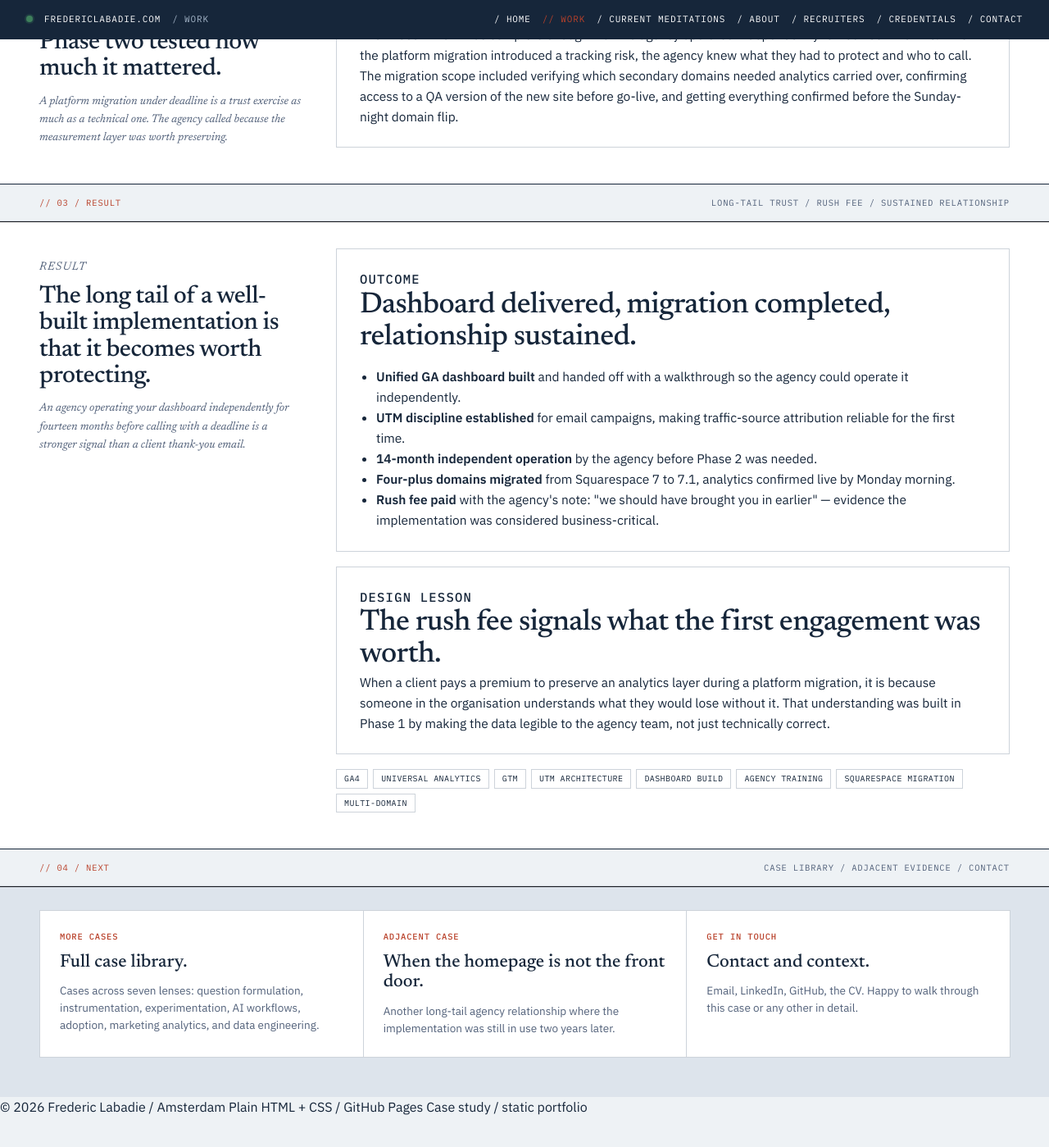
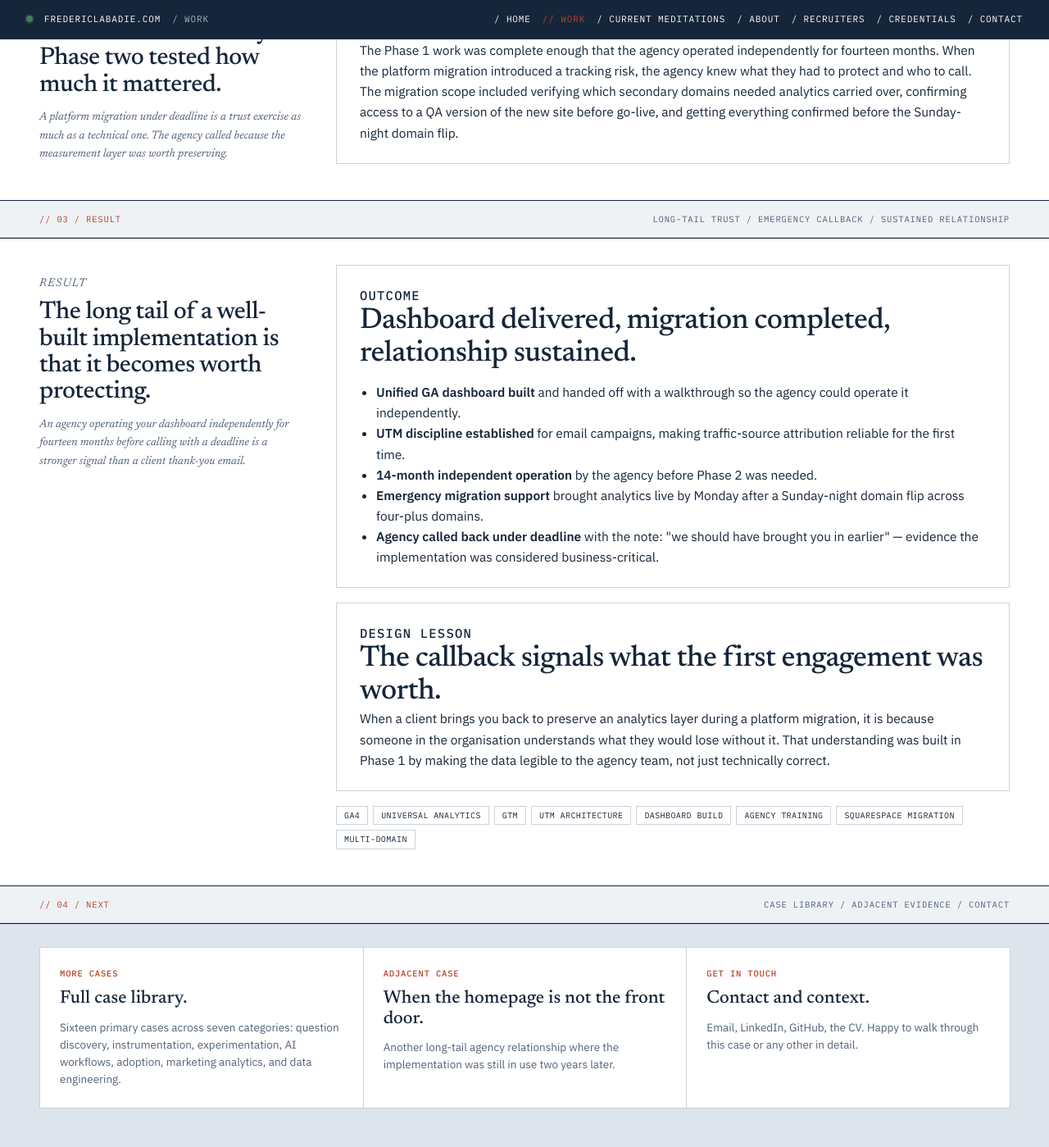
Before and after one commit to fredericlabadie/fredericlabadie.github.io, a Jekyll site: the page built from work/creator-brand-dashboard.html, in a window 1280 px wide and 1400 px high, scrolled down 2420 px. Shown: the whole window at 82% size. Built offline with Jekyll 4.4.1, drawn with Linux system fonts in a browser that asks for light colours; comment, search, counter and statistics services are not loaded; before the commit the page ends 3783 px from its top, so only the background shows below that; some of the changed text lies outside the part shown.

Commit message:
Remove rush fee framing from creator brand case

```diff
--- a/work/creator-brand-dashboard.html
+++ b/work/creator-brand-dashboard.html
@@ -3,7 +3,7 @@
 footer_label: Case study
 layout: case
 title: "The migration had to be live by Monday"
-description: "A two-phase analytics engagement for a creator business education brand: KPI discovery, GTM, UTM architecture, and dashboard in 2021 — then called back fourteen months later for an emergency four-domain Squarespace migration."
+description: "A two-phase analytics engagement for a creator business education brand: KPI discovery, GTM, UTM architecture, and dashboard in 2021 — then called back fourteen months later for emergency four-domain Squarespace migration support."
 og_title: "The migration had to be live by Monday &mdash; case study"
 og_description: "Two-phase analytics engagement: dashboard built in 2021, emergency four-domain migration in 2022."
 og_url: "https://fredericlabadie.com/work/creator-brand-dashboard.html"
@@ -13,15 +13,15 @@
       <header class="bp-case-hero">
         <div>
           <p class="bp-case-kicker bp-case-accent">
-            // Case study / Lens 06 / Marketing Analytics &amp; Lifecycle
+            // Case study / Analytics handoff
           </p>
           <h1>The migration had to be live by Monday.</h1>
           <p class="bp-case-dek">
             A two-phase analytics engagement for a creator business education
             brand: KPI discovery, GTM implementation, email attribution, and
             dashboard build in August 2021 &mdash; then called back fourteen
-            months later for an emergency four-domain Squarespace migration
-            under a 48-hour deadline.
+            months later for emergency migration support across four-plus
+            domains.
           </p>
         </div>
         <aside class="bp-case-hero-panel" aria-label="Case summary">
@@ -42,7 +42,7 @@
             <span>Role</span>
             <p>
               KPI discovery, GTM implementation, UTM architecture, dashboard
-              build, agency training, Squarespace migration
+              build, agency training, emergency Squarespace migration
             </p>
           </div>
           <div class="bp-case-panel-row">
@@ -66,8 +66,7 @@
           <strong>48 hrs</strong><span>analytics live by Monday</span>
         </article>
         <article>
-          <strong>Rush fee</strong
-          ><span>paid &mdash; implementation worth protecting</span>
+          <strong>Emergency</strong><span>migration support under deadline</span>
         </article>
       </section>
 
@@ -78,8 +77,7 @@
         <aside class="bp-case-sidebar">
           <p class="bp-case-mono bp-case-accent">Core argument</p>
           <h2>
-            The rush fee is not a failure story. It is evidence the
-            implementation was worth protecting.
+            The callback was the proof: the implementation was worth preserving.
           </h2>
           <p>
             When a client calls you back fourteen months later with a 48-hour
@@ -102,9 +100,9 @@
             <p>
               Fourteen months later, the brand migrated from Squarespace 7 to
               7.1 across four-plus domains. Analytics had to be live the Monday
-              after the Sunday-night domain flip. I was brought in under a rush
-              timeline. The fee was paid. The agency's note:
-              <strong>"we should have brought you in earlier."</strong>
+              after the Sunday-night domain flip, and I was brought in for
+              emergency migration support under a tight turnaround. The agency's
+              note: <strong>"we should have brought you in earlier."</strong>
             </p>
           </article>
 
@@ -180,7 +178,7 @@
                 <span>Phase 2</span><strong>Migration</strong>
                 <p>
                   Squarespace 7 to 7.1 across four-plus domains. Analytics live
-                  by Monday. Rush fee paid.
+                  by Monday after a Sunday-night domain flip.
                 </p>
               </div>
             </div>
@@ -246,7 +244,7 @@
 
       <div class="bp-case-section-tag" aria-hidden="true">
         <span>// 03 / result</span
-        ><span>long-tail trust / rush fee / sustained relationship</span>
+        ><span>long-tail trust / emergency callback / sustained relationship</span>
       </div>
       <section class="bp-case-content">
         <aside class="bp-case-sidebar">
@@ -281,22 +279,23 @@
                 before Phase 2 was needed.
               </li>
               <li>
-                <strong>Four-plus domains migrated</strong> from Squarespace 7
-                to 7.1, analytics confirmed live by Monday morning.
+                <strong>Emergency migration support</strong> brought analytics
+                live by Monday after a Sunday-night domain flip across
+                four-plus domains.
               </li>
               <li>
-                <strong>Rush fee paid</strong> with the agency's note: "we
-                should have brought you in earlier" &mdash; evidence the
-                implementation was considered business-critical.
+                <strong>Agency called back under deadline</strong> with the
+                note: "we should have brought you in earlier" &mdash; evidence
+                the implementation was considered business-critical.
               </li>
             </ul>
           </article>
 
           <article class="bp-case-block">
             <p class="bp-case-mono bp-case-accent">Design lesson</p>
-            <h3>The rush fee signals what the first engagement was worth.</h3>
+            <h3>The callback signals what the first engagement was worth.</h3>
             <p>
-              When a client pays a premium to preserve an analytics layer during
+              When a client brings you back to preserve an analytics layer during
               a platform migration, it is because someone in the organisation
               understands what they would lose without it. That understanding
               was built in Phase 1 by making the data legible to the agency
@@ -326,9 +325,9 @@
           ><span class="bp-case-mono bp-case-accent">More cases</span
           ><strong>Full case library.</strong
           ><span
-            >Cases across seven lenses: question formulation, instrumentation,
-            experimentation, AI workflows, adoption, marketing analytics, and
-            data engineering.</span
+            >Sixteen primary cases across seven categories: question discovery,
+            instrumentation, experimentation, AI workflows, adoption, marketing
+            analytics, and data engineering.</span
           ></a
         >
         <a href="content-brand-ga4.html"
```
